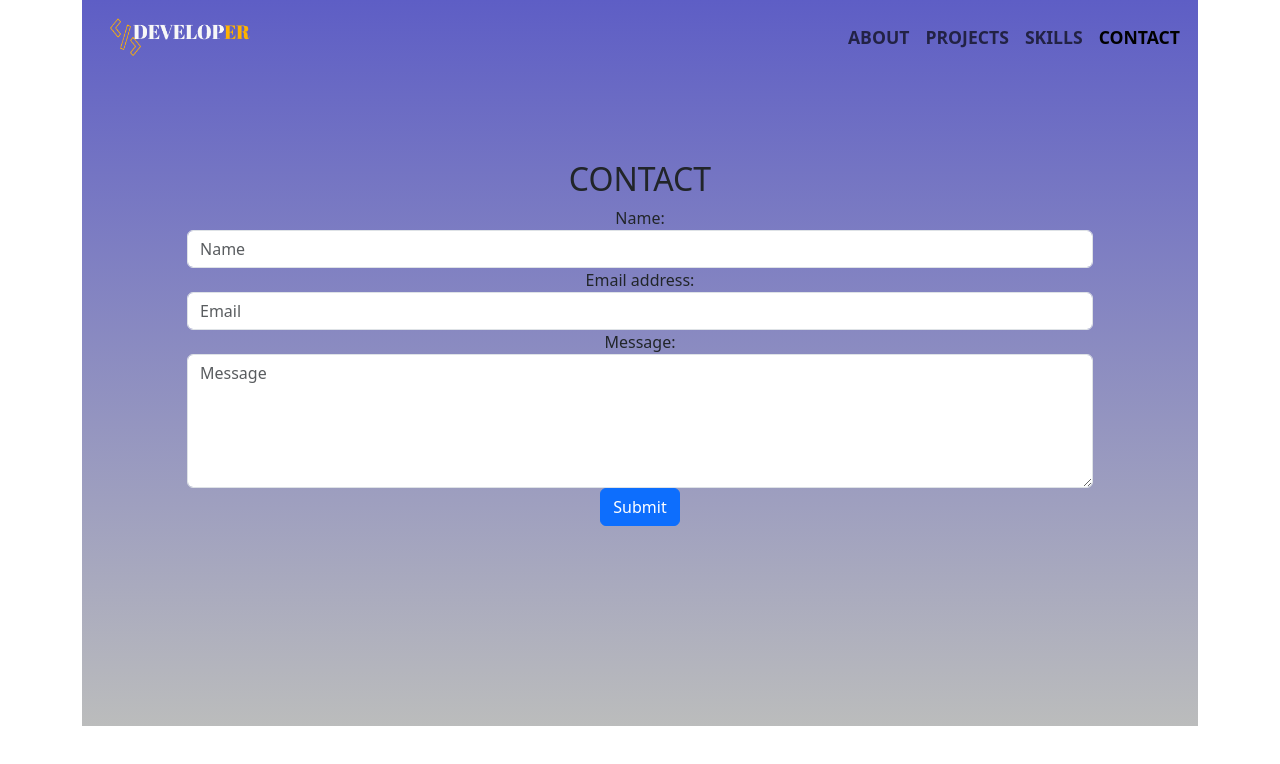
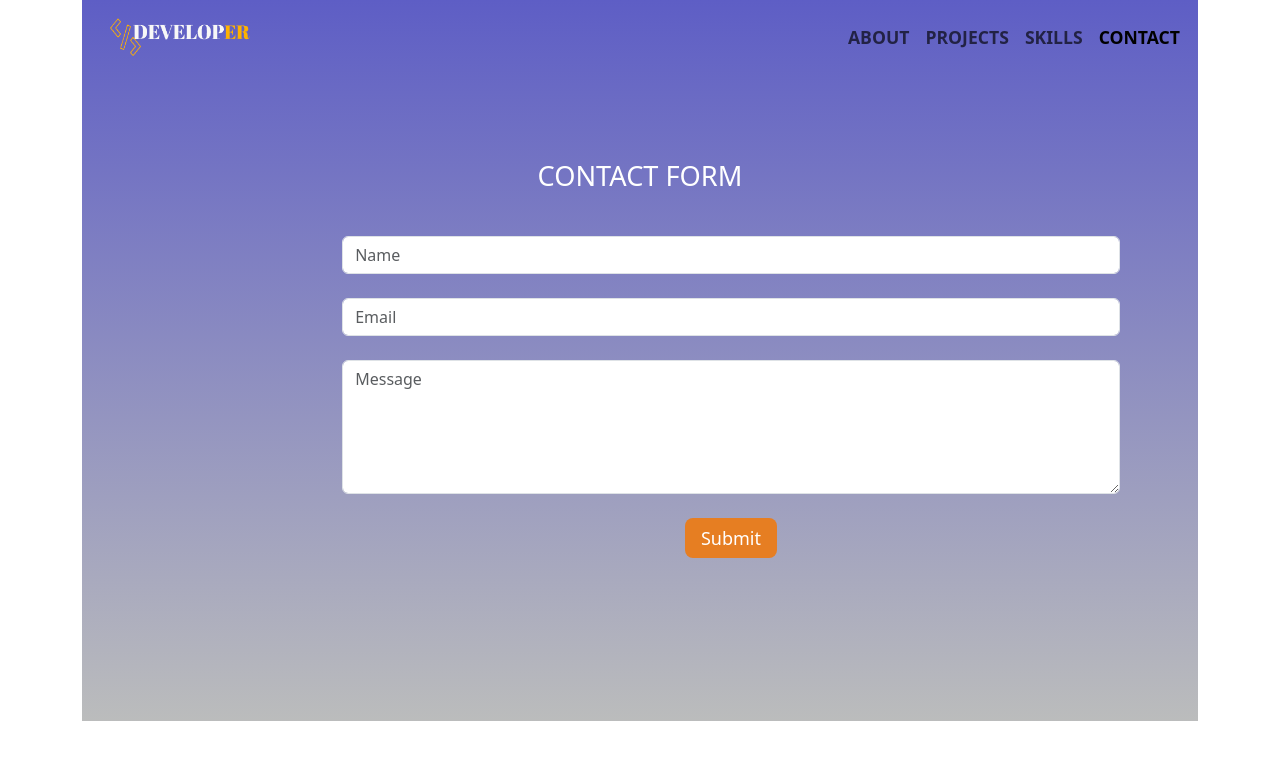
Before and after one commit to AnaraB/portfolio, a React (Vite) app: page /contact in a window 1280 px wide. Shown: the top 764 px of the page. Built offline with nearby package versions, Linux system fonts and the light colour scheme.

Commit message:
validation added; btn style

```diff
--- a/package.json
+++ b/package.json
@@ -15,6 +15,7 @@
     "react": "^18.2.0",
     "react-bootstrap": "^2.10.1",
     "react-dom": "^18.2.0",
+    "react-hook-form": "^7.51.0",
     "react-router-dom": "^6.22.2",
     "uuid": "^9.0.1"
   },
--- a/src/components/pages/Contact/index.jsx
+++ b/src/components/pages/Contact/index.jsx
@@ -1,33 +1,31 @@
 import React from "react";
-import { useState } from "react";
+// import { useState } from "react";
+import { useForm } from "react-hook-form";
 import Container from "../../Container";
 
 function Contact() {
-    //set all input fields in html form with NAME attr that equals
-    // the obj key in useState. That's how useState knows to track from input fields
-  const [formData, setFormData] = useState({
-    name: "",
-    email: "",
-    message: "",
-  });
 
-  const handleChange = (event) => {
-    const changeField = event.target.name;
-    const newValue = event.target.value;
-    //    update state by using updater syntax
-    setFormData((currentData) => {
-        //use computed property name
-      //use spread operator and return  copy of currentData obj
-      //update changeFiled with new value
-      return { ...currentData, [changeField]: newValue };
-      //alternative way
-      //return {...currentData, [event.target.name]: event.target.value}
-    });
+  const {
+    register,
+    handleSubmit,
+    formState: { errors},
+  } = useForm({mode: "onChange"});
+  const handleRegistration = (formData) => {
+    console.log("Form submitted")
+  }
+
+
+
+  const handleError = (errors) => {
+    console.log(errors);
   };
 
-  const handleSubmit = () => {
-    console.log(formData);
-  };
+  const registerOptions = {
+    name: {required: "Please enter you name"},
+    email: {required: "Please enter your email"},
+    message: { required: "Please leave your message"}
+
+  }
 
   return (
     <Container>
@@ -35,50 +33,52 @@ function Contact() {
         <div className="container">
           <div className="row">
             <div className="col-lg-10 mx-auto mb-4">
-              <h2 className="text-center">Contact</h2>
-              <form id="contact-form" className="mb-5">
+              <h2 className="sectionTitle">Contact Form</h2>
+              <form id="contact-form" onSubmit={handleSubmit(handleRegistration, handleError)} className="">
                 <div>
-                  <label htmlFor="name">Name:</label>
+
                   <input
-                    className="form-control"
+                    className="form-control my-4"
                     placeholder="Name"
                     type="text"
                     name="name"
-                    value={formData.name}
-                    id="name"
-                    onChange={handleChange}
+                    {...register("name", registerOptions.name)}
                   />
+                  <small className="text-warning">
+                    {errors?.name && errors.name.message}
+                  </small>
                 </div>
                 <div>
-                  <label htmlFor="email">Email address:</label>
                   <input
-                    className="form-control"
+                    className="form-control my-4"
                     placeholder="Email"
                     type="email"
-                    value={formData.email}
-                    id="email"
                     name="email"
-                    onChange={handleChange}
+                    {...register("email", registerOptions.email)}
                   />
+                   <small className="text-warning">
+                    {errors?.email&& errors.email.message}
+                  </small>
                 </div>
                 <div>
-                  <label htmlFor="message">Message:</label>
+
                   <textarea
-                    className="form-control"
+                    className="form-control my-4"
                     placeholder="Message"
-                    value={formData.message}
                     type="text"
-                    id="message"
                     name="message"
-                    onChange={handleChange}
                     rows="5"
+                    {...register("message", registerOptions.message)}
                   />
+                   <small className="text-warning">
+                    {errors?.message && errors.message.message}
+                  </small>
                 </div>
                 <div className="text-center">
                   <button
                     type="submit"
                     onClick={handleSubmit}
-                    className="btn btn-primary btn-xl js-scroll-trigger"
+                    className="btn-contact-me"
                   >
                     Submit
                   </button>
--- a/src/components/pages/Projects/index.jsx
+++ b/src/components/pages/Projects/index.jsx
@@ -10,7 +10,7 @@ function Projects() {
     <Container>
     <section className="projectsSection">
     <div className="container-fluid">
-      <h2>Projects</h2>
+      <h2 sectionTitle>Projects</h2>
       <div className="row">
       {projectData.map((project) => {
         return <ProjectItem projectInfo={project} key={uuid()}/>;
--- a/src/components/pages/Skills/index.jsx
+++ b/src/components/pages/Skills/index.jsx
@@ -19,7 +19,7 @@ function Skills() {
         <div className="container">
           <div className="row">
             <div className="col-lg-10 mx-auto mb-4">
-              <h2>Skills</h2>
+              <h2 sectionTitle>Skills</h2>
               <p>
                 I started out in customer service, but I've since graduated from
                 the Junior Full Stack Developer program at IT Career Switch.
@@ -43,7 +43,7 @@ function Skills() {
             </div>
           </div>
           <div className="row">
-                    <div className="col-lg-8 mx-auto d-flex justify-content-between contactMeIcons">
+                    <div className="col-lg-8 mx-auto d-flex justify-content-between socialIcons">
                         {icons.map(icon =>
                             (
                                 <a href={icon.link} key={icon.name} target="_blank" rel="noopener noreferrer"><i className={icon.name}></i></a>
--- a/src/index.css
+++ b/src/index.css
@@ -5,16 +5,16 @@
   box-sizing: border-box;
 }
 
-body {
-  /* overflow-x: hidden;
-  overflow-y: hidden; */
+body{
+  color: #fff;
 }
-h2 {
+
+.sectionTitle {
+  color:#fff;
   font-size: 1.7rem;
   font-weight: 500;
   text-transform: uppercase;
 }
-
 /* NAVIGATION BAR */
 
 #mainNav {
@@ -97,7 +97,6 @@ h2 {
   );
   height: 100%;
   width: 100%;
-  /* color:white; */
   text-align: center;
   padding-bottom: 8rem;
 }
@@ -110,8 +109,7 @@ h2 {
   font-size: 1.4rem;
 }
 
-/* contact  */
-.contactMeIcons i{
+.socialIcons i{
   padding: 4rem 0;
   margin: 2rem;
   text-decoration: none;
@@ -119,3 +117,50 @@ h2 {
   font-size: 3rem;
 
 }
+
+/* Contact Form */
+
+#contact-form {
+  padding: 0.664rem 1rem;
+  font-size: 1.5rem;
+  line-height: 1.125rem;
+  color: #495057;
+  font-weight: 500;
+  width: 50rem;
+  padding: 0.7rem;
+  margin-left: 9rem;
+
+}
+
+
+/* CSS */
+.btn-contact-me {
+  background-color: #e67e22;
+  border-radius: 8px;
+  border-style: none;
+  box-sizing: border-box;
+  color: #FFFFFF;
+  cursor: pointer;
+  display: inline-block;
+  font-size: 18px;
+  font-weight: 500;
+  height: 40px;
+  line-height: 20px;
+  list-style: none;
+  margin: 0;
+  outline: none;
+  padding: 10px 16px;
+  position: relative;
+  text-align: center;
+  text-decoration: none;
+  transition: color 100ms;
+  vertical-align: baseline;
+  user-select: none;
+  -webkit-user-select: none;
+  touch-action: manipulation;
+}
+
+.button-1:hover,
+.button-1:focus {
+  background-color: #f00962;
+}
```
Also changed, not shown: src/components/formUseState.jsx (added, +96 -0 lines), 1 other file (tests, documents, lock files or other folders).
